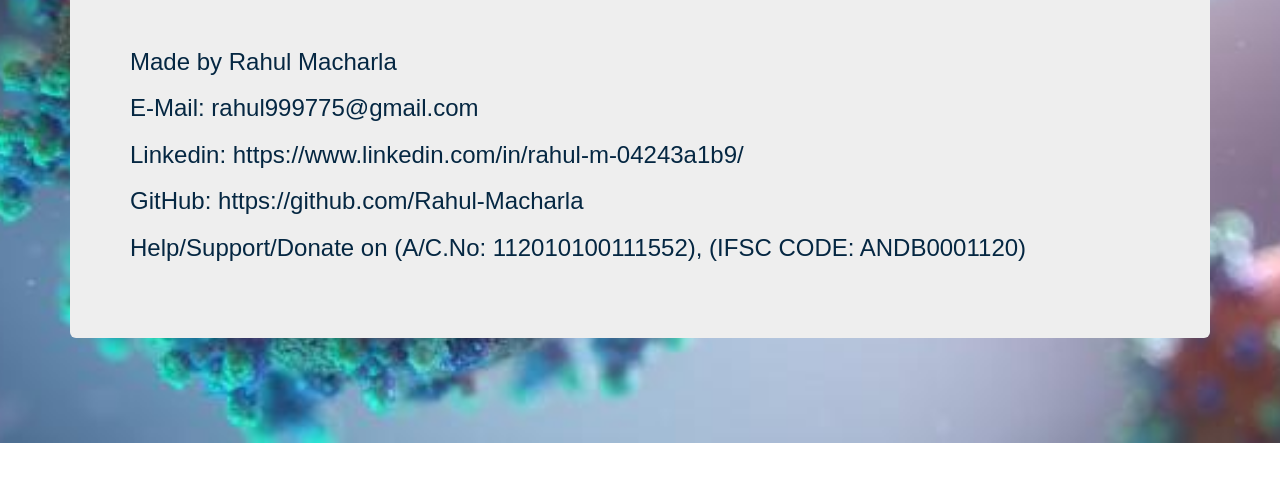
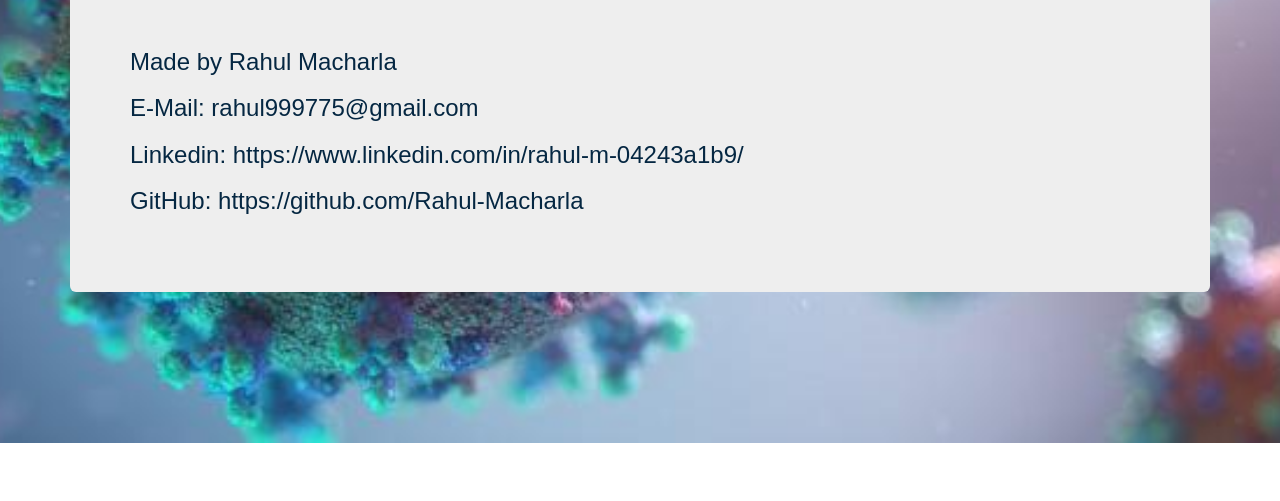
Before and after one commit to Rahul-Macharla/Covid-19-Symptoms-Detection-Heroku, a Flask app: template templates/result.html in a window 1280 px wide. Shown: the part 357-858 px from the top of the page. Run offline with Flask 2, Linux system fonts and the light colour scheme; the template is opened without the code that fills it, so the values that code supplies are empty; parts of the project's set-up code (start-up, migrations or seed data) failed here and were passed over; some libraries are stand-ins or nearby versions; some web fonts are replaced.

Commit message:
Update result.html

```diff
--- a/templates/result.html
+++ b/templates/result.html
@@ -28,5 +28,4 @@
     <h3 style="color:#052742";>E-Mail: rahul999775@gmail.com</h3>
     <h3 style="color:#052742";>Linkedin: https://www.linkedin.com/in/rahul-m-04243a1b9/</h3>
     <h3 style="color:#052742";>GitHub: https://github.com/Rahul-Macharla</h3>
-    <h3 style="color:#052742";>Help/Support/Donate on (A/C.No: 112010100111552), (IFSC CODE: ANDB0001120)</h3>
     <br>
```
